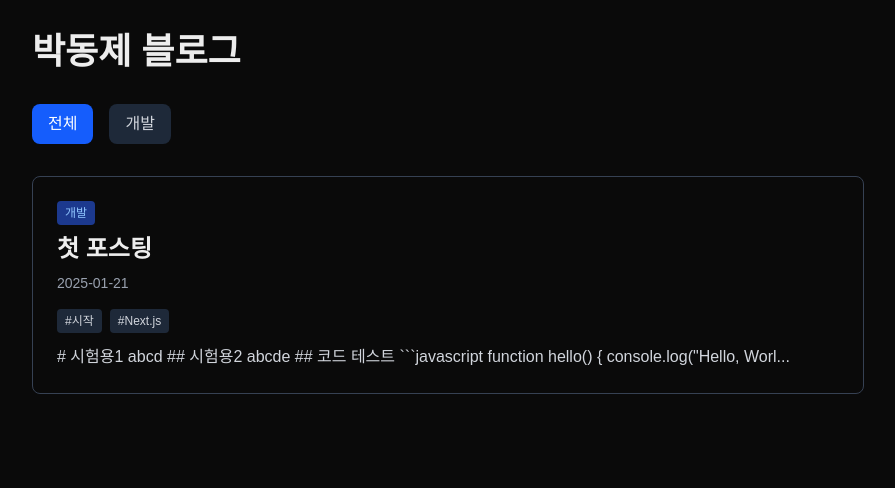
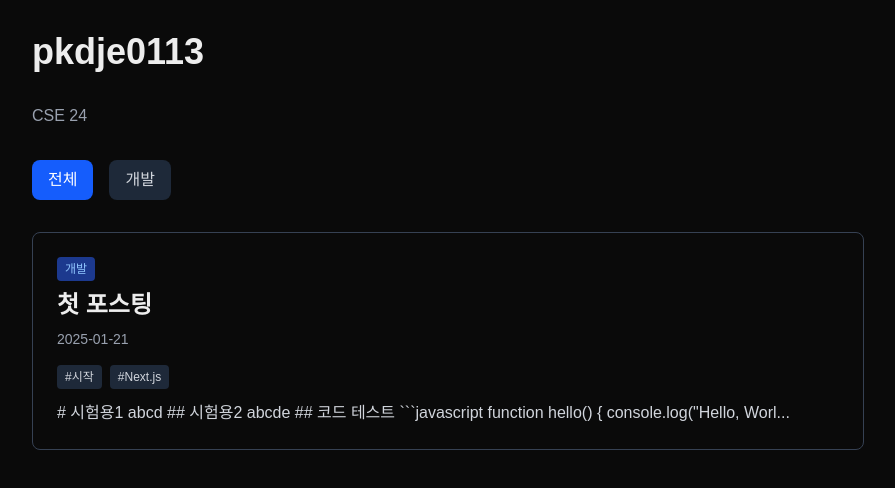
Before and after one commit to pkdje/pkdje.github.io, a Next.js app: page / in a window 1280 px wide. Shown: the top 488 px of the page, without its empty margins (192-1087 px from the left). Built offline with nearby package versions, Linux system fonts and the light colour scheme; no server answers.

Commit message:
Update blog name and add intro text

```diff
--- a/app/category/[category]/page.tsx
+++ b/app/category/[category]/page.tsx
@@ -19,7 +19,7 @@ export default async function CategoryPage({
 
   return (
     <main className="min-h-screen p-8 max-w-4xl mx-auto">
-      <h1 className="text-4xl font-bold mb-8">박동제 블로그</h1>
+      <h1 className="text-4xl font-bold mb-8">pkdje0113</h1>
 
       <CategoryNav currentCategory={category} />
 
--- a/app/layout.tsx
+++ b/app/layout.tsx
@@ -14,8 +14,8 @@ const geistMono = Geist_Mono({
 });
 
 export const metadata: Metadata = {
-  title: "Create Next App",
-  description: "Generated by create next app",
+  title: "pkdje0113",
+  description: "개발 공부 기록하기",
 };
 
 export default function RootLayout({
--- a/app/page.tsx
+++ b/app/page.tsx
@@ -7,7 +7,10 @@ export default function Home() {
 
   return (
     <main className="min-h-screen p-8 max-w-4xl mx-auto">
-      <h1 className="text-4xl font-bold mb-8">박동제 블로그</h1>
+      <h1 className="text-4xl font-bold mb-8">pkdje0113</h1>
+      <p className="text-gray-400 mb-8">
+        CSE 24
+      </p>
 
       <CategoryNav />
 
```
